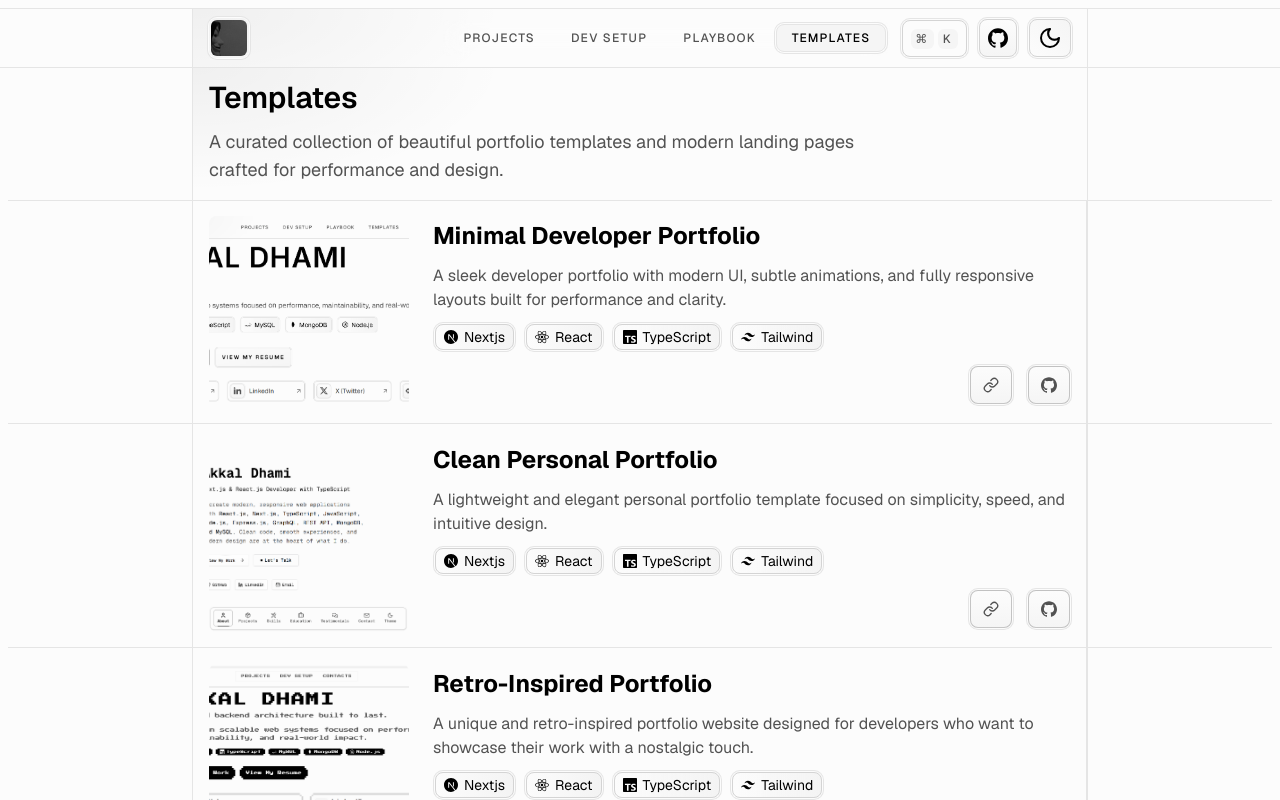
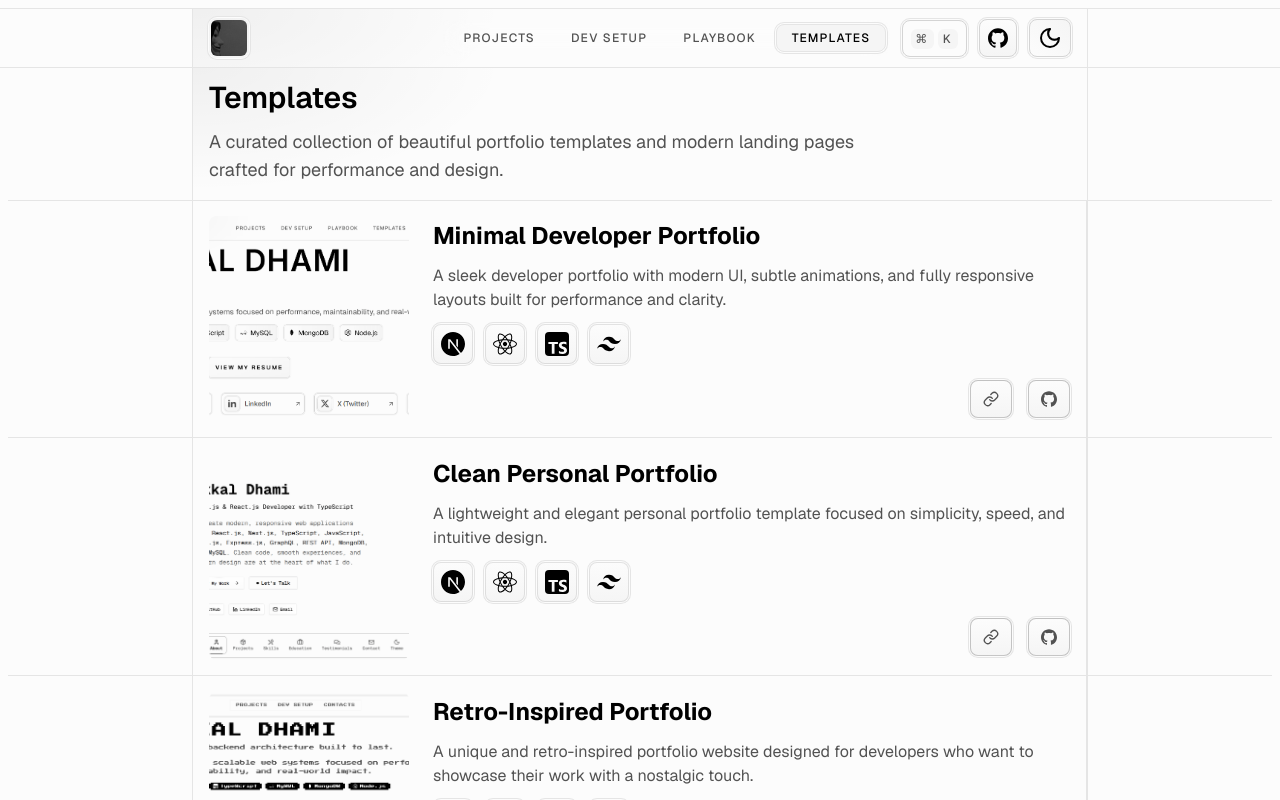
Before and after one commit to AkkalDhami/akkal-portfolio, a Next.js app: page /templates in a window 1280 px wide. Shown: the top 800 px of the page. Built offline with nearby package versions, Linux system fonts and the light colour scheme.

Commit message:
feat: add input and command UI components, tech stack utilities, and template card component

```diff
--- a/components/templates/template-card.tsx
+++ b/components/templates/template-card.tsx
@@ -1,8 +1,6 @@
 "use client";
 import { LinkIcon } from "lucide-react";
-import { TechBadge } from "@/components/projects/tech-badge";
 import type { Route } from "next";
-import { CornerMarkers } from "@/components/ui/corner-markers";
 
 import { motion } from "motion/react";
 
@@ -47,18 +45,26 @@ export function TemplateCard({ template }: { template: ITemplate }) {
               {template.description}
             </p>
 
-            <div className="flex flex-wrap gap-2">
+            <div className="flex flex-wrap gap-3">
               {template.technologies.map((tech, idx) => {
                 const Icon =
                   TECH_ICONS[tech.name.toUpperCase() as TechStack] ||
                   TECH_ICONS["DEFAULT"];
                 return (
-                  <TechBadge key={idx} className="py-0.5 text-sm">
-                    <div className="flex items-center gap-1.5">
-                      <Icon className="size-3.5" />
-                      {tech.name}
-                    </div>
-                  </TechBadge>
+                  <TooltipProvider key={idx}>
+                    <Tooltip>
+                      <TooltipTrigger
+                        render={
+                          <div className="group from-background to-muted primary-ring rounded-primary relative bg-linear-to-b px-2 py-2">
+                            <Icon className="text-accent-foreground size-6 cursor-pointer rounded" />
+                            <div className="corner-squircle rounded-primary supports-corner-shape:rounded-primary pointer-events-none absolute inset-0 ring-1 ring-black/10 ring-inset dark:ring-white/15"></div>
+                          </div>
+                        }></TooltipTrigger>
+                      <TooltipContent>
+                        <p className="text-base">{tech.name}</p>
+                      </TooltipContent>
+                    </Tooltip>
+                  </TooltipProvider>
                 );
               })}
             </div>
@@ -69,7 +75,6 @@ export function TemplateCard({ template }: { template: ITemplate }) {
           </div>
         </div>
       </div>
-      <CornerMarkers offset={7.3} hoverOffset={8} className="text-primary" />
     </motion.div>
   );
 }
@@ -92,11 +97,6 @@ export function Links({ template }: { template: ITemplate }) {
                   target="_blank"
                   className={linkClassName}>
                   <LinkIcon className="size-4" />
-                  <CornerMarkers
-                    offset={7.5}
-                    hoverOffset={0}
-                    className="group-hover:text-muted-foreground"
-                  />
                 </Link>
               }
             />
@@ -117,11 +117,6 @@ export function Links({ template }: { template: ITemplate }) {
                   target="_blank"
                   className={linkClassName}>
                   <SiGithub className="size-4" />
-                  <CornerMarkers
-                    offset={7.3}
-                    hoverOffset={0}
-                    className="group-hover:text-muted-foreground"
-                  />
                 </Link>
               }
             />
--- a/components/ui/command.tsx
+++ b/components/ui/command.tsx
@@ -111,7 +111,7 @@ function CommandInput({
       <AutocompleteInput
         autoFocus
         className={cn(
-          "border-transparent! bg-transparent! shadow-none before:hidden has-focus-visible:ring-0",
+          "border-edge border bg-transparent! shadow-none before:hidden",
           className
         )}
         placeholder={placeholder}
--- a/components/ui/input.tsx
+++ b/components/ui/input.tsx
@@ -9,7 +9,7 @@ function Input({ className, type, ...props }: React.ComponentProps<"input">) {
       type={type}
       data-slot="input"
       className={cn(
-        "border-input rounded-primary focus-visible:border-ring focus-visible:ring-ring/50 aria-invalid:ring-destructive/20 dark:aria-invalid:ring-destructive/40 aria-invalid:border-destructive dark:aria-invalid:border-destructive/50 file:text-foreground placeholder:text-muted-foreground h-9 w-full min-w-0 border bg-transparent px-2.5 py-1 text-base transition-all duration-300 outline-none file:inline-flex file:h-7 file:border-0 file:bg-transparent file:text-sm file:font-medium hover:border-neutral-500/60 focus-visible:ring-1 focus-visible:ring-offset-2 disabled:pointer-events-none disabled:cursor-not-allowed disabled:opacity-50 aria-invalid:ring-[3px] md:text-sm focus-visible:dark:ring-offset-neutral-900",
+        "border-input rounded-primary focus-visible:border-ring focus-visible:ring-ring/50 aria-invalid:ring-destructive/20 dark:aria-invalid:ring-destructive/40 aria-invalid:border-destructive dark:aria-invalid:border-destructive/50 file:text-foreground placeholder:text-muted-foreground h-9 w-full min-w-0 border bg-transparent px-2.5 py-1 text-base transition-all duration-300 outline-none file:inline-flex file:h-7 file:border-0 file:bg-transparent file:text-sm file:font-medium hover:border-neutral-500/50 focus-visible:ring-1 focus-visible:ring-offset-2 disabled:pointer-events-none disabled:cursor-not-allowed disabled:opacity-50 aria-invalid:ring-[3px] md:text-sm focus-visible:dark:ring-offset-neutral-700",
         className
       )}
       {...props}
--- a/utils/stack.ts
+++ b/utils/stack.ts
@@ -46,7 +46,7 @@ export const STACKS: IStack[] = [
     category: "frontend"
   },
   {
-    label: "React Query",
+    label: "TanStack Query",
     value: "reactquery",
     icon: TECH_ICONS.REACTQUERY,
     category: "frontend"
```
